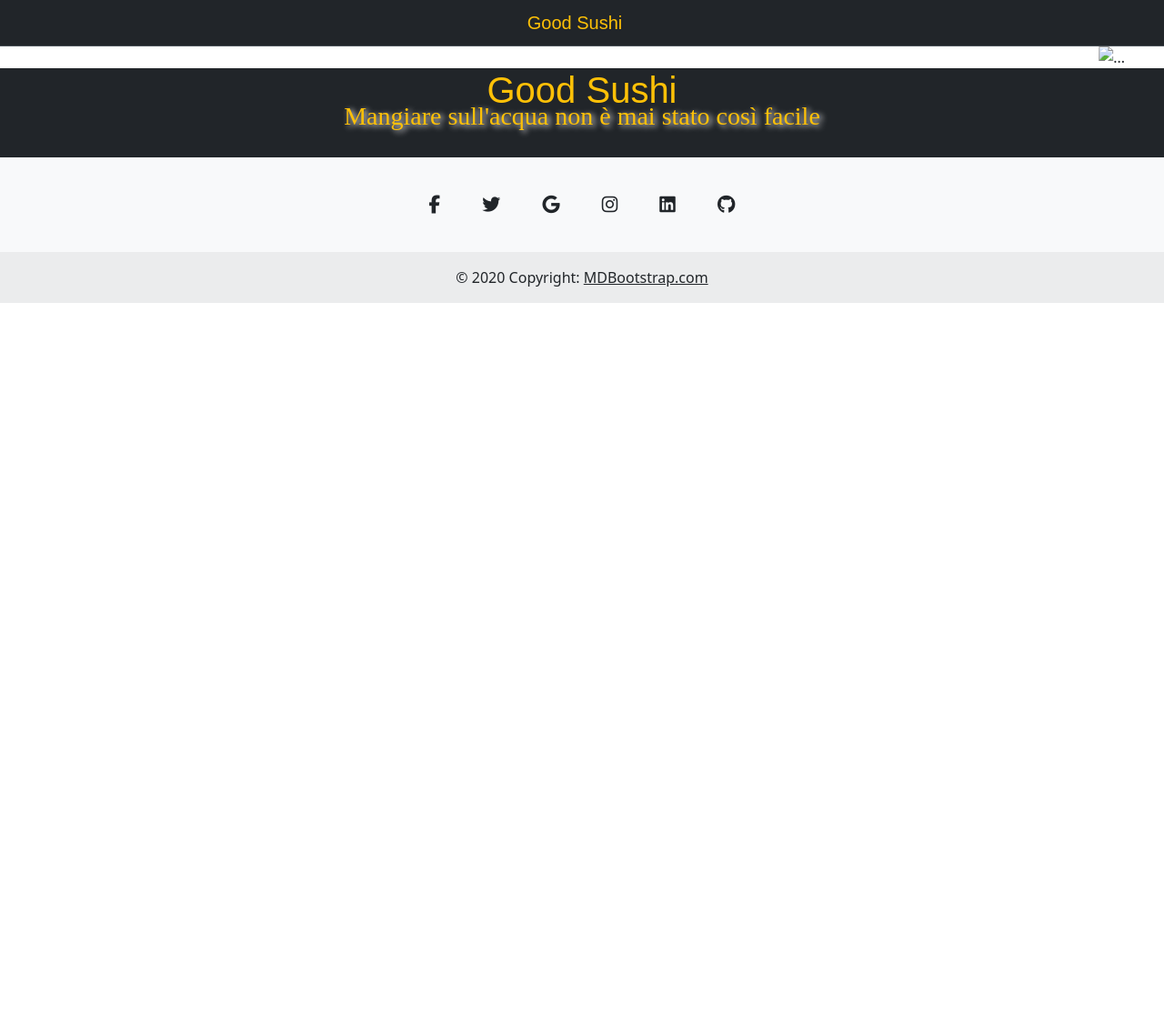
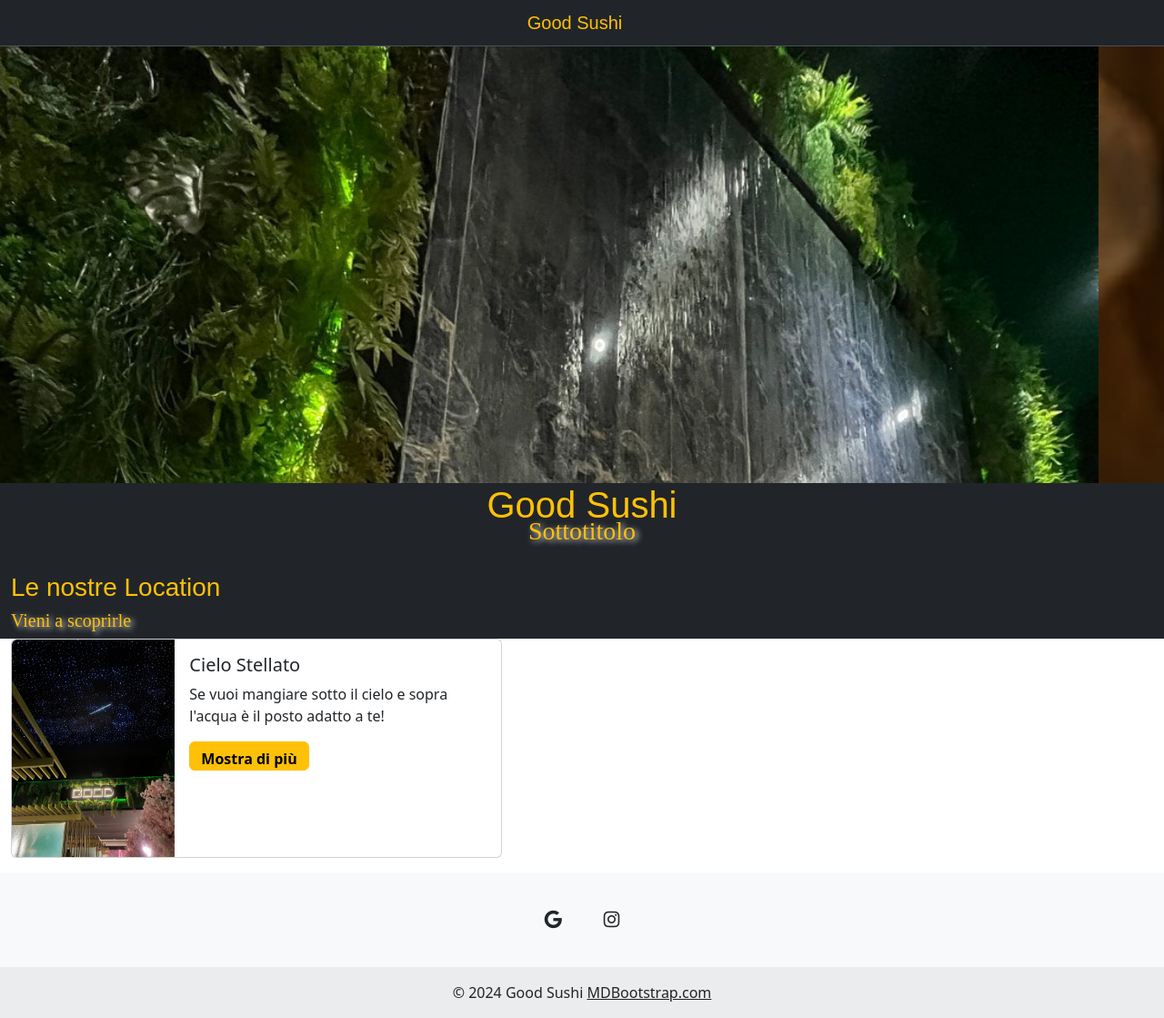
Before and after one commit to MirkoPampanini/sushigood, a website: page index.html in a window 1280 px wide. Shown: the whole page at 91% size. Before the commit the page ends 800 px from the top, so only its background shows below. Drawn offline with nearby package versions, Linux system fonts and the light colour scheme; a web font is replaced by a local one.

Commit message:
aggiunta card

```diff
--- a/index.html
+++ b/index.html
@@ -29,16 +29,16 @@
     <!-- header -->
 
     <!-- Carousel -->
-    <div id="carouselExampleAutoplaying" class="carousel slide" data-bs-ride="carousel">
-        <div class="carousel-inner">
+    <div id="carouselExampleAutoplaying" class="carousel slide " data-bs-ride="carousel">
+        <div class="carousel-inner caro">
             <div class="carousel-item active">
-                <img src="" class="d-block w-100" alt="...">
+                <img src="img/cascata.jpg" class="w-100 foto" alt="...">
             </div>
             <div class="carousel-item">
-                <img src="" class="d-block w-100" alt="...">
+                <img src="img/foto1.jpg" class=" w-100" alt="...">
             </div>
             <div class="carousel-item">
-                <img src="" class="d-block w-100" alt="...">
+                <img src="img/foto2.jpg" class=" w-100" alt="...">
             </div>
         </div>
 
@@ -50,7 +50,7 @@
                 <h1 class="titoli text-warning">Good Sushi</h1>
             </div>
             <div class="col-12 sub ">
-                <h3 class="text-warning text-center paragrafi">Mangiare sull'acqua non è mai stato così facile</h3>
+                <h3 class="text-warning text-center paragrafi">Sottotitolo</h3>
             </div>
         </div>
     </div>
@@ -59,6 +59,37 @@
 
     <!-- fine header -->
 
+    <!-- Zone Risto -->
+    <div class="container-fluid bg-dark">
+        <div class="row">
+            <div class="col-12">
+                <h3 class="titoli text-warning">Le nostre Location</h3>
+                <div class="col-12">
+                    <h5 class="paragrafi text-warning">Vieni a scoprirle</h5>
+                </div>
+            </div>
+        </div>
+    </div>
+
+    <div class="container-fluid">
+        <div class="card mb-3" style="max-width: 540px;">
+            <div class="row g-0">
+                <div class="col-md-4">
+                    <img src="img/scritta.jpg" class="img-fluid rounded-start" alt="...">
+                </div>
+                <div class="col-md-8">
+                    <div class="card-body">
+                        <h5 class="card-title">Cielo Stellato</h5>
+                        <p class="card-text"> Se vuoi mangiare sotto il cielo e sopra l'acqua è il posto adatto a te!
+                        </p>
+                        <button type="button" class="btn btn-warning pb-0 titoli fw-bold ">Mostra di più</button>
+                    </div>
+                </div>
+            </div>
+        </div>
+    </div>
+    <!--Fine Zone  -->
+
 
     <!-- footer -->
     <footer class="text-center bg-body-tertiary">
@@ -66,28 +97,15 @@
         <div class="container pt-4">
             <!-- Section: Social media -->
             <section class="mb-4">
-                <!-- Facebook -->
-                <a data-mdb-ripple-init class="btn btn-link btn-floating btn-lg text-body m-1" href="#!" role="button"
-                    data-mdb-ripple-color="dark"><i class="fab fa-facebook-f"></i></a>
-
-                <!-- Twitter -->
-                <a data-mdb-ripple-init class="btn btn-link btn-floating btn-lg text-body m-1" href="#!" role="button"
-                    data-mdb-ripple-color="dark"><i class="fab fa-twitter"></i></a>
-
                 <!-- Google -->
-                <a data-mdb-ripple-init class="btn btn-link btn-floating btn-lg text-body m-1" href="#!" role="button"
-                    data-mdb-ripple-color="dark"><i class="fab fa-google"></i></a>
+                <a data-mdb-ripple-init class="btn btn-link btn-floating btn-lg text-body m-1"
+                    href="EgZjaHJvbWUqCQgAECMYJxjqAjIJCAAQIxgnGOoCMgkIARAjGCcY6gIyCQgCECMYJxjqAjIJCAMQIxgnGOoCMgkIBBAjGCcY6gIyCQgFECMYJxjqAjISCAYQLhgnGK8BGMcBGOoCGI4FMgkIBxAjGCcY6gLSAQkxNDcyajBqMTWoAgiwAgE"
+                    role="button" data-mdb-ripple-color="dark"><i class="fab fa-google"></i></a>
 
                 <!-- Instagram -->
-                <a data-mdb-ripple-init class="btn btn-link btn-floating btn-lg text-body m-1" href="#!" role="button"
-                    data-mdb-ripple-color="dark"><i class="fab fa-instagram"></i></a>
-
-                <!-- Linkedin -->
-                <a data-mdb-ripple-init class="btn btn-link btn-floating btn-lg text-body m-1" href="#!" role="button"
-                    data-mdb-ripple-color="dark"><i class="fab fa-linkedin"></i></a>
-                <!-- Github -->
-                <a data-mdb-ripple-init class="btn btn-link btn-floating btn-lg text-body m-1" href="#!" role="button"
-                    data-mdb-ripple-color="dark"><i class="fab fa-github"></i></a>
+                <a data-mdb-ripple-init class="btn btn-link btn-floating btn-lg text-body m-1"
+                    href="https://www.instagram.com/goodsushi.roma/?hl=en" role="button" data-mdb-ripple-color="dark"><i
+                        class="fab fa-instagram"></i></a>
             </section>
             <!-- Section: Social media -->
         </div>
@@ -95,7 +113,7 @@
 
         <!-- Copyright -->
         <div class="text-center p-3" style="background-color: rgba(0, 0, 0, 0.05);">
-            © 2020 Copyright:
+            © 2024 Good Sushi
             <a class="text-body" href="https://mdbootstrap.com/">MDBootstrap.com</a>
         </div>
         <!-- Copyright -->
--- a/style.css
+++ b/style.css
@@ -11,3 +11,8 @@
     bottom: 20px;
 
 }
+
+.caro{
+    height: 60vh;
+
+}
```
Also changed, not shown: img/cascata.jpg (added), img/foto1.jpg (added), img/foto2.jpg (added), img/scritta.jpg (added).
